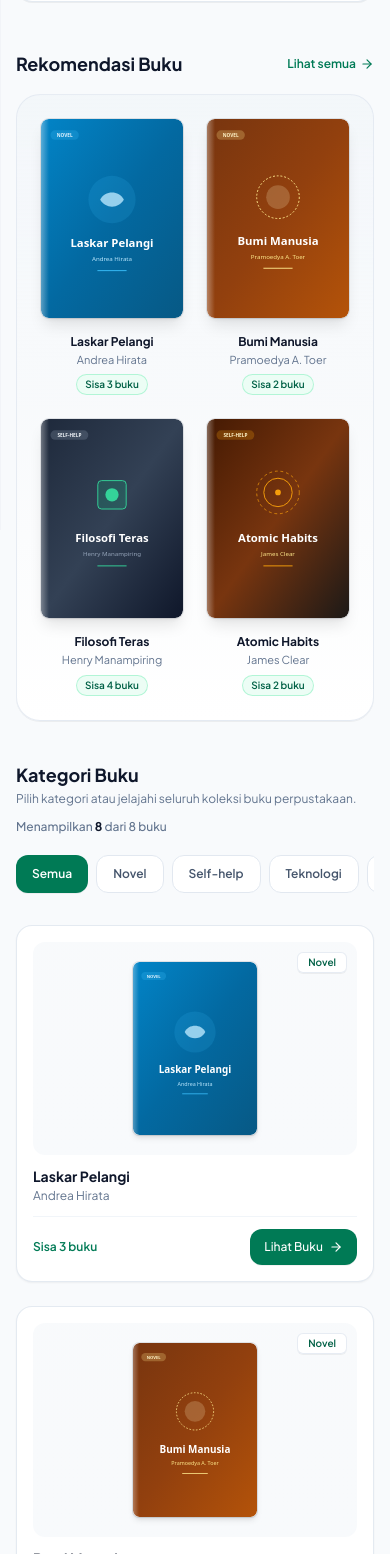
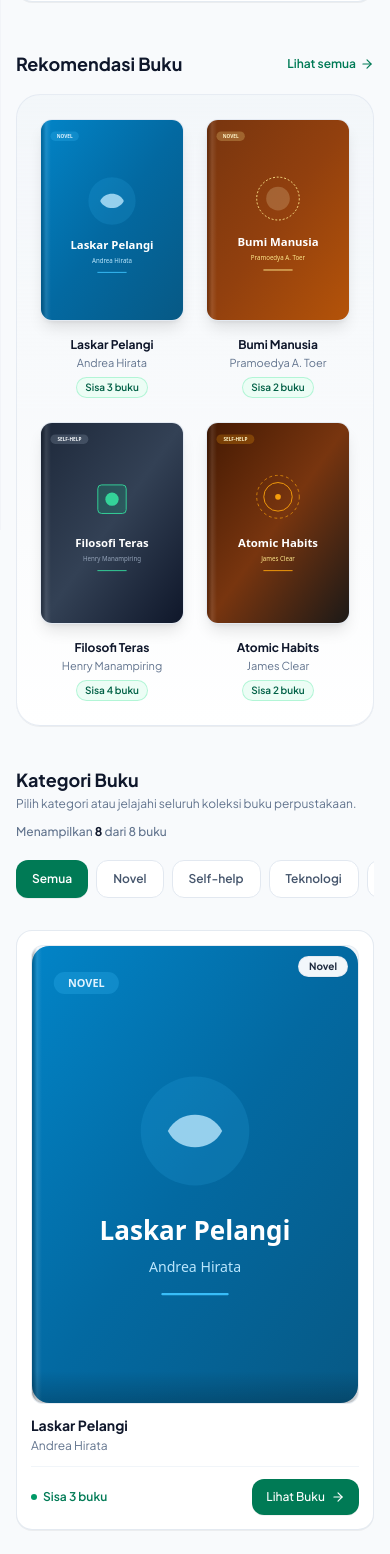
Before and after one commit to muhammadfasya578-svg/tugas_pertemuan_12, a Next.js app: page / in a window 390 px wide. Shown: the part 314-1868 px from the top of the page. Built offline with nearby package versions, Linux system fonts and the light colour scheme.

Commit message:
style(card): improve book cover presentation with full aspect-ratio viewport, spine lighting, and capitalized typography

```diff
--- a/src/app/buku/[id]/page.js
+++ b/src/app/buku/[id]/page.js
@@ -134,16 +134,19 @@ function BookDetailContent() {
 
         {/* Card Detail Buku (2 Kolom) */}
         <div className="bg-white rounded-3xl border border-slate-200 shadow-xs overflow-hidden grid grid-cols-1 md:grid-cols-12">
-          {/* Kolom Kiri: Cover Image using next/image */}
-          <div className="md:col-span-5 bg-slate-50 p-8 flex flex-col items-center justify-center border-b md:border-b-0 md:border-r border-slate-200">
-            <Image
-              src={book.cover || '/covers/default-book.svg'}
-              alt={`Sampul buku ${book.title}`}
-              width={220}
-              height={308}
-              priority
-              className="rounded-2xl shadow-md object-cover mb-4"
-            />
+          {/* Kolom Kiri: Cover Image Viewport */}
+          <div className="md:col-span-5 bg-gradient-to-b from-slate-50 to-slate-100/60 p-8 flex flex-col items-center justify-center border-b md:border-b-0 md:border-r border-slate-200">
+            <div className="relative aspect-[3/4.2] w-52 sm:w-60 rounded-2xl overflow-hidden shadow-xl ring-1 ring-slate-900/10 mb-5 bg-slate-100">
+              <img
+                src={book.cover || '/covers/default-book.svg'}
+                alt={`Sampul buku ${book.title}`}
+                className="w-full h-full object-cover"
+              />
+              <div
+                className="absolute inset-y-0 left-0 w-3 bg-gradient-to-r from-black/25 via-white/10 to-transparent pointer-events-none"
+                aria-hidden="true"
+              />
+            </div>
             <span className="text-xs font-semibold text-emerald-800 bg-emerald-100 px-3 py-1 rounded-full uppercase tracking-wider">
               {book.category}
             </span>
--- a/src/components/BookCard.js
+++ b/src/components/BookCard.js
@@ -1,5 +1,4 @@
 import Link from 'next/link'
-import Image from 'next/image'
 import { ArrowRight } from 'lucide-react'
 
 export default function BookCard({ book }) {
@@ -7,41 +6,43 @@ export default function BookCard({ book }) {
   const coverSrc = book.cover || '/covers/default-book.svg'
 
   return (
-    <article className="group rounded-2xl border border-slate-200/90 bg-white p-4 shadow-xs hover:border-emerald-300 hover:shadow-md transition-all duration-300 flex flex-col justify-between">
-      {/* Book Cover Stage */}
-      <div className="relative mb-3 flex items-center justify-center py-5 bg-gradient-to-b from-slate-50 to-slate-100/50 rounded-xl overflow-hidden group-hover:bg-emerald-50/40 transition-colors">
-        {/* Category Pill */}
-        <span className="absolute top-2.5 right-2.5 text-[10px] font-semibold text-emerald-800 bg-white/95 backdrop-blur-xs px-2.5 py-0.5 rounded-md border border-slate-200/80 shadow-2xs z-10">
+    <article className="group rounded-2xl border border-slate-200/90 bg-white p-3.5 shadow-2xs hover:border-emerald-500 hover:shadow-md transition-all duration-300 flex flex-col justify-between">
+      {/* Book Cover Viewport - Aspect Ratio Realistis & Borderless */}
+      <div className="relative aspect-[3/4.2] w-full rounded-xl overflow-hidden bg-slate-100 border border-slate-200/70 mb-3 group-hover:shadow-sm transition-all duration-300">
+        <img
+          src={coverSrc}
+          alt={`Sampul buku ${book.title}`}
+          className="w-full h-full object-cover transition-transform duration-500 ease-out group-hover:scale-105"
+        />
+
+        {/* Efek Punggung Buku (Spine Lighting) */}
+        <div
+          className="absolute inset-y-0 left-0 w-2.5 bg-gradient-to-r from-black/25 via-white/10 to-transparent pointer-events-none"
+          aria-hidden="true"
+        />
+
+        {/* Gradasi Ambient Halus di Bagian Bawah */}
+        <div
+          className="absolute inset-x-0 bottom-0 h-8 bg-gradient-to-t from-black/20 to-transparent pointer-events-none"
+          aria-hidden="true"
+        />
+
+        {/* Category Badge */}
+        <span className="absolute top-2.5 right-2.5 text-[10px] font-bold text-slate-800 bg-white/95 backdrop-blur-xs px-2.5 py-0.5 rounded-full border border-slate-200/80 shadow-2xs z-10">
           {book.category}
         </span>
-
-        {/* Physical 3D Book Cover */}
-        <div className="relative transition-transform duration-300 ease-out group-hover:-translate-y-2 group-hover:scale-102">
-          <Image
-            src={coverSrc}
-            alt={`Sampul buku ${book.title}`}
-            width={124}
-            height={176}
-            className="rounded-md shadow-md object-cover ring-1 ring-slate-900/10"
-          />
-          {/* Subtle book spine lighting effect */}
-          <div
-            className="absolute inset-y-0 left-0 w-1.5 bg-gradient-to-r from-white/30 to-transparent rounded-l-md pointer-events-none"
-            aria-hidden="true"
-          />
-        </div>
       </div>
 
       {/* Book Metadata & Action */}
       <div className="flex flex-col flex-1 justify-between gap-3">
         <div>
           <h2
-            className="font-bold text-slate-900 group-hover:text-emerald-700 transition-colors text-sm sm:text-base leading-snug line-clamp-1"
+            className="font-bold text-slate-900 group-hover:text-emerald-700 transition-colors text-sm sm:text-base leading-snug line-clamp-1 capitalize"
             title={book.title}
           >
             {book.title}
           </h2>
-          <p className="text-xs text-slate-500 mt-0.5 line-clamp-1">
+          <p className="text-xs text-slate-500 mt-0.5 line-clamp-1 capitalize">
             {book.author}
           </p>
         </div>
@@ -49,11 +50,12 @@ export default function BookCard({ book }) {
         {/* Stock Status & CTA Button */}
         <div className="pt-3 border-t border-slate-100 flex items-center justify-between gap-2">
           {isAvailable ? (
-            <span className="text-xs font-semibold text-emerald-700">
-              Sisa {book.stock} buku
+            <span className="inline-flex items-center gap-1.5 text-xs font-semibold text-emerald-700">
+              <span className="w-1.5 h-1.5 rounded-full bg-emerald-600" aria-hidden="true" />
+              <span>Sisa {book.stock} buku</span>
             </span>
           ) : (
-            <span className="text-xs font-medium text-slate-400">
+            <span className="inline-flex items-center text-xs font-medium text-slate-400">
               Stok Habis
             </span>
           )}
--- a/src/components/CatalogView.js
+++ b/src/components/CatalogView.js
@@ -138,27 +138,25 @@ export default function CatalogView({ initialBooks }) {
                   aria-label={`Lihat buku ${book.title}`}
                 >
                   {/* Stand-up 3D Book with Realistic Soft Drop Shadow */}
-                  <div className="relative transition-transform duration-300 ease-out group-hover:-translate-y-2.5 group-hover:scale-103">
-                    <Image
+                  <div className="relative aspect-[3/4.2] w-36 sm:w-40 rounded-xl overflow-hidden shadow-lg border border-slate-200/80 transition-transform duration-300 ease-out group-hover:-translate-y-2.5 group-hover:scale-103 bg-slate-100">
+                    <img
                       src={book.cover || '/covers/default-book.svg'}
                       alt={`Sampul buku ${book.title}`}
-                      width={142}
-                      height={202}
-                      className="rounded-lg shadow-lg object-cover ring-1 ring-slate-900/10"
+                      className="w-full h-full object-cover"
                     />
                     {/* Spine highlight overlay on left */}
                     <div
-                      className="absolute inset-y-0 left-0 w-2 bg-gradient-to-r from-white/35 to-transparent rounded-l-lg pointer-events-none"
+                      className="absolute inset-y-0 left-0 w-2.5 bg-gradient-to-r from-black/20 via-white/10 to-transparent pointer-events-none"
                       aria-hidden="true"
                     />
                   </div>
 
                   {/* Metadata Below Stand-up Book */}
                   <div className="mt-4 w-full px-1">
-                    <h3 className="font-bold text-slate-900 group-hover:text-emerald-700 transition-colors text-xs sm:text-sm line-clamp-1" title={book.title}>
+                    <h3 className="font-bold text-slate-900 group-hover:text-emerald-700 transition-colors text-xs sm:text-sm line-clamp-1 capitalize" title={book.title}>
                       {book.title}
                     </h3>
-                    <p className="text-[11px] text-slate-500 line-clamp-1 mt-0.5">
+                    <p className="text-[11px] text-slate-500 line-clamp-1 mt-0.5 capitalize">
                       {book.author}
                     </p>
                     <span className="inline-block mt-1.5 text-[10px] font-semibold text-emerald-800 bg-emerald-50 px-2 py-0.5 rounded-full border border-emerald-200/80">
```
